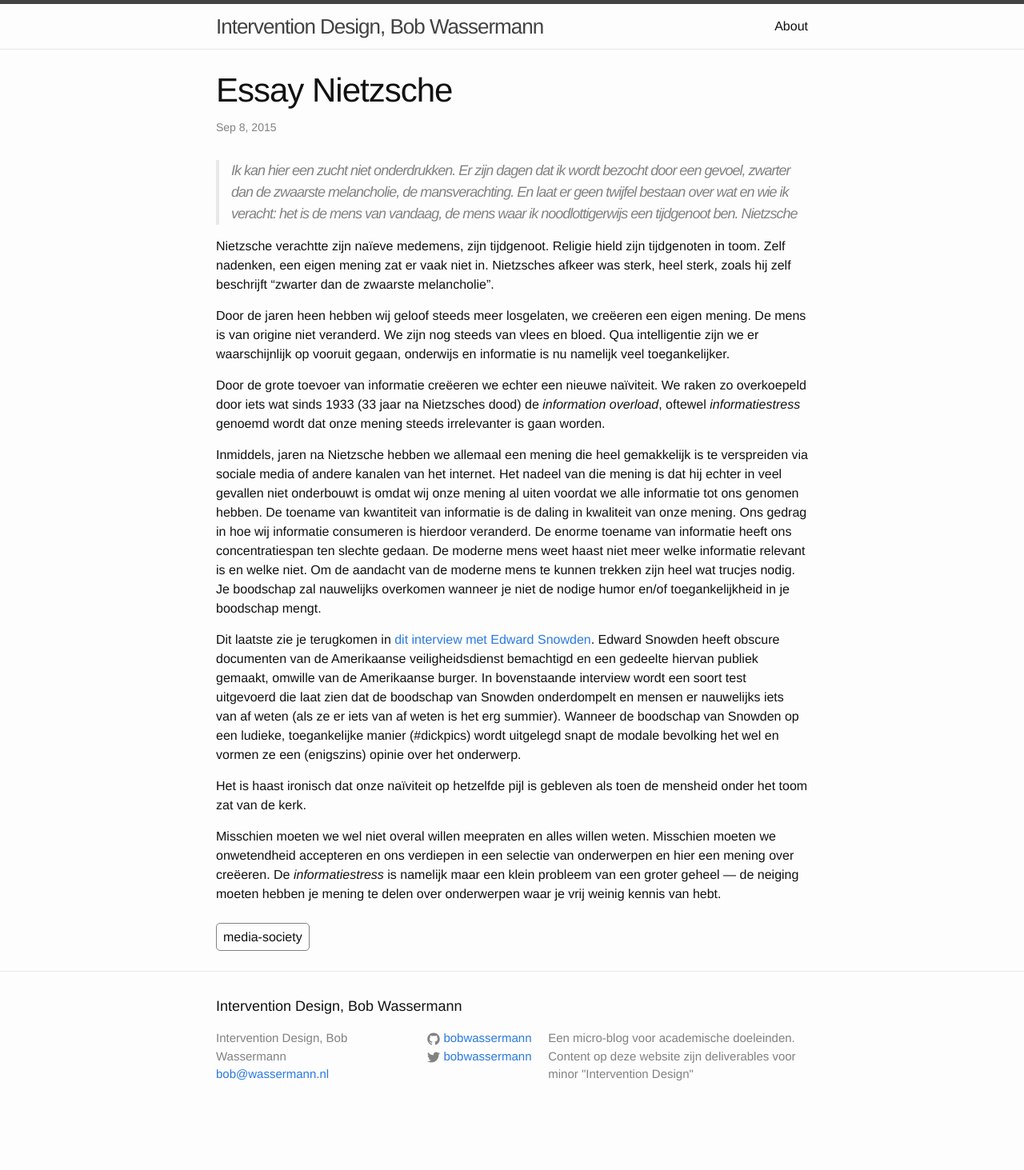
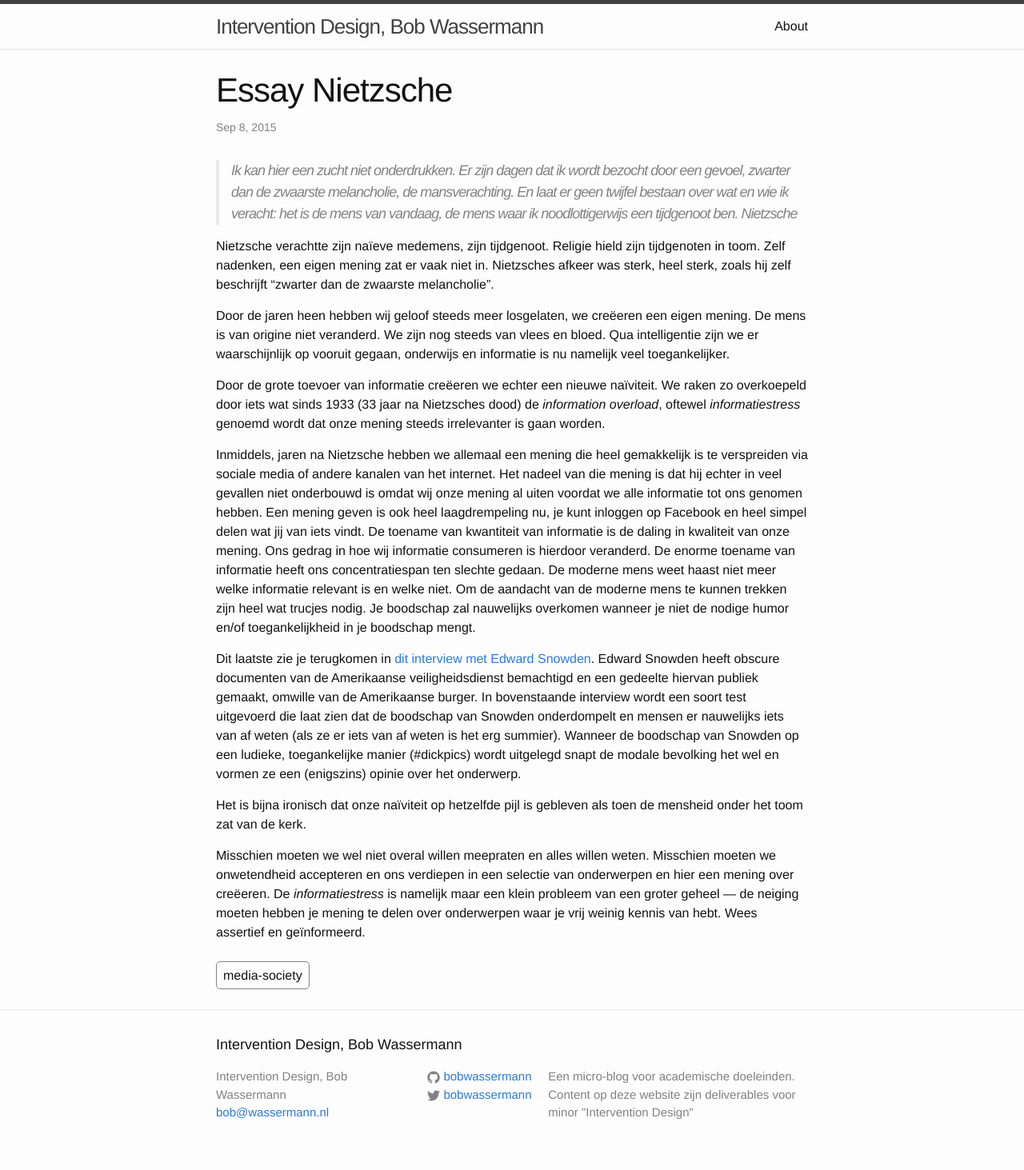
Before and after one commit to BobWassermann/interventiondesign, a Jekyll site: the page built from _posts/2015-09-08-ms-essay-1.md, in a window 1280 px wide. Shown: the whole page at 80% size. Built offline with Jekyll 4.4.1, drawn with Linux system fonts in a browser that asks for light colours; before the commit the page ends 1415 px from its top, so only the background shows below that.

Commit message:
updated article

```diff
--- a/_posts/2015-09-08-ms-essay-1.md
+++ b/_posts/2015-09-08-ms-essay-1.md
@@ -13,10 +13,10 @@ Door de jaren heen hebben wij geloof steeds meer losgelaten, we creëeren een ei
 
 Door de grote toevoer van informatie creëeren we echter een nieuwe naïviteit. We raken zo overkoepeld door iets wat sinds 1933 (33 jaar na Nietzsches dood) de _information overload_, oftewel _informatiestress_ genoemd wordt dat onze mening steeds irrelevanter is gaan worden.
 
-Inmiddels, jaren na Nietzsche hebben we allemaal een mening die heel gemakkelijk is te verspreiden via sociale media of andere kanalen van het internet. Het nadeel van die mening is dat hij echter in veel gevallen niet onderbouwt is omdat wij onze mening al uiten voordat we alle informatie tot ons genomen hebben. De toename van kwantiteit van informatie is de daling in kwaliteit van onze mening. Ons gedrag in hoe wij informatie consumeren is hierdoor veranderd. De enorme toename van informatie heeft ons concentratiespan ten slechte gedaan. De moderne mens weet haast niet meer welke informatie relevant is en welke niet. Om de aandacht van de moderne mens te kunnen trekken zijn heel wat trucjes nodig. Je boodschap zal nauwelijks overkomen wanneer je niet de nodige humor en/of toegankelijkheid in je boodschap mengt.
+Inmiddels, jaren na Nietzsche hebben we allemaal een mening die heel gemakkelijk is te verspreiden via sociale media of andere kanalen van het internet. Het nadeel van die mening is dat hij echter in veel gevallen niet onderbouwd is omdat wij onze mening al uiten voordat we alle informatie tot ons genomen hebben. Een mening geven is ook heel laagdrempeling nu, je kunt inloggen op Facebook en heel simpel delen wat jij van iets vindt. De toename van kwantiteit van informatie is de daling in kwaliteit van onze mening. Ons gedrag in hoe wij informatie consumeren is hierdoor veranderd. De enorme toename van informatie heeft ons concentratiespan ten slechte gedaan. De moderne mens weet haast niet meer welke informatie relevant is en welke niet. Om de aandacht van de moderne mens te kunnen trekken zijn heel wat trucjes nodig. Je boodschap zal nauwelijks overkomen wanneer je niet de nodige humor en/of toegankelijkheid in je boodschap mengt.
 
 Dit laatste zie je terugkomen in [dit interview met Edward Snowden](https://www.youtube.com/watch?v=XEVlyP4_11M). Edward Snowden heeft obscure documenten van de Amerikaanse veiligheidsdienst bemachtigd en een gedeelte hiervan publiek gemaakt, omwille van de Amerikaanse burger. In bovenstaande interview wordt een soort test uitgevoerd die laat zien dat de boodschap van Snowden onderdompelt en mensen er nauwelijks iets van af weten (als ze er iets van af weten is het erg summier). Wanneer de boodschap van Snowden op een ludieke, toegankelijke manier (#dickpics) wordt uitgelegd snapt de modale bevolking het wel en vormen ze een (enigszins) opinie over het onderwerp.
 
-Het is haast ironisch dat onze naïviteit op hetzelfde pijl is gebleven als toen de mensheid onder het toom zat van de kerk.
+Het is bijna ironisch dat onze naïviteit op hetzelfde pijl is gebleven als toen de mensheid onder het toom zat van de kerk.
 
-Misschien moeten we wel niet overal willen meepraten en alles willen weten. Misschien moeten we onwetendheid accepteren en ons verdiepen in een selectie van onderwerpen en hier een mening over creëeren. De _informatiestress_ is namelijk maar een klein probleem van een groter geheel — de neiging moeten hebben je mening te delen over onderwerpen waar je vrij weinig kennis van hebt.
+Misschien moeten we wel niet overal willen meepraten en alles willen weten. Misschien moeten we onwetendheid accepteren en ons verdiepen in een selectie van onderwerpen en hier een mening over creëeren. De _informatiestress_ is namelijk maar een klein probleem van een groter geheel — de neiging moeten hebben je mening te delen over onderwerpen waar je vrij weinig kennis van hebt. Wees assertief en geïnformeerd.
```
